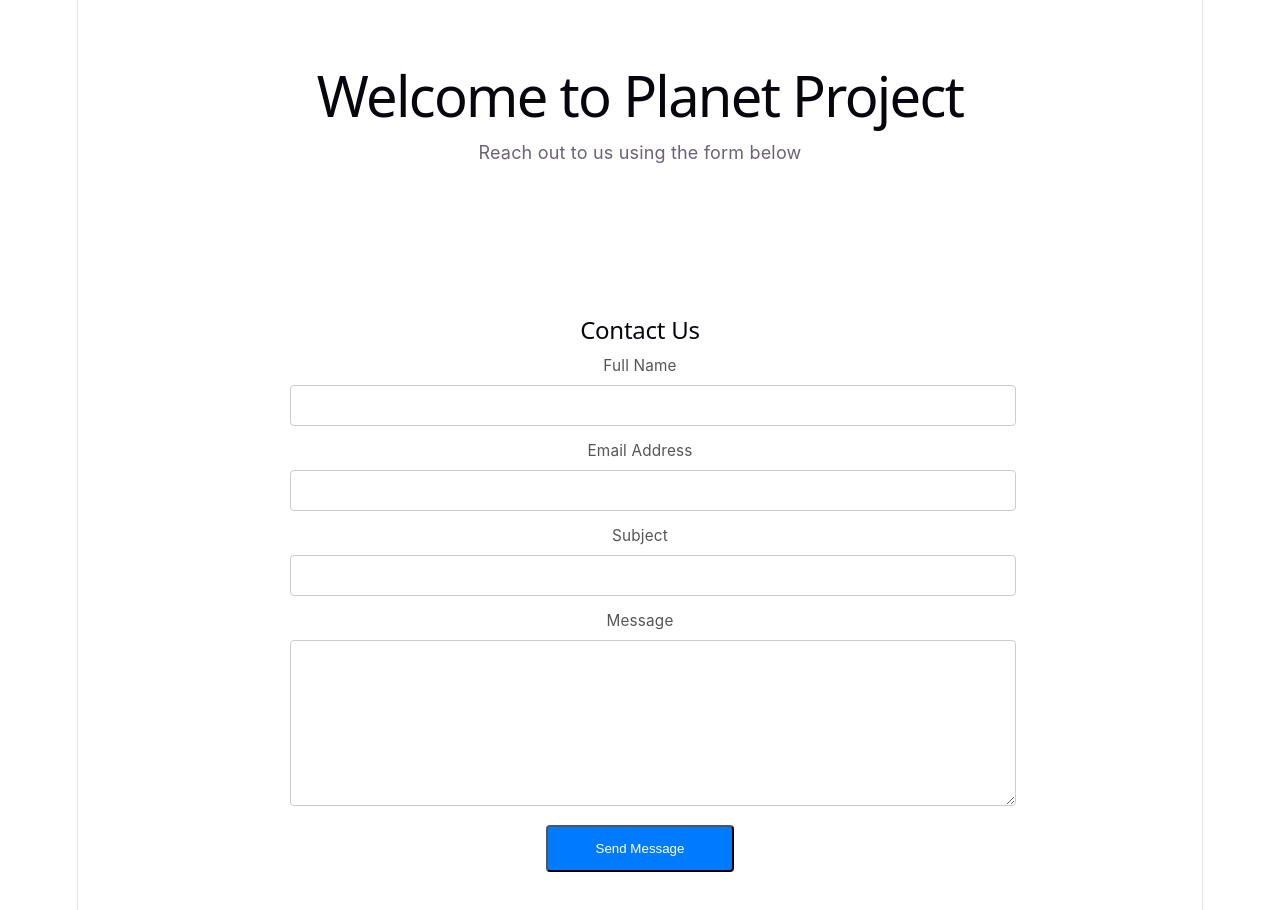
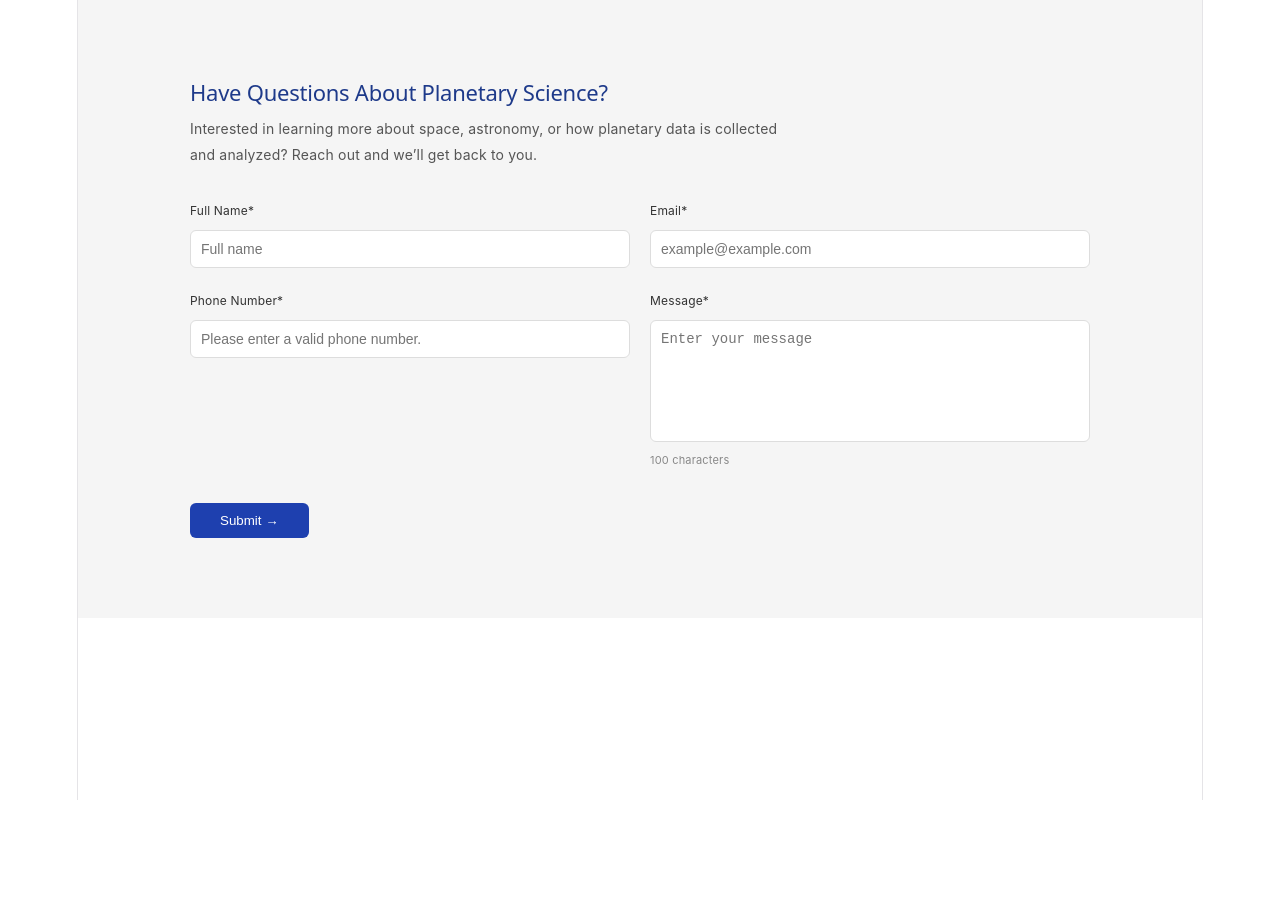
Before and after one commit to Gentle-Codes/GROUP-6.-Capstone-Project, a React (Create React App) app: page / in a window 1280 px wide. Shown: the top 910 px of the page. After the commit the page ends 800 px from the top, so only its background shows below. Built offline with nearby package versions, Linux system fonts and the light colour scheme.

Commit message:
match Figma mockup

```diff
--- a/src/App.css
+++ b/src/App.css
@@ -55,7 +55,7 @@
 /* CRA / MAIN APP STYLES */
 /* ========================= */
 
-.App { text-align: center; }
+
 
 .App-logo { height: 40vmin; pointer-events: none; }
 
--- a/src/App.js
+++ b/src/App.js
@@ -6,10 +6,7 @@ import './styles/ContactForm.css'; // make sure this path matches where you save
 function App() {
   return (
     <div className="App">
-      <header style={{ textAlign: 'center', padding: '50px 20px' }}>
-        <h1>Welcome to Planet Project</h1>
-        <p>Reach out to us using the form below</p>
-      </header>
+
 
       {/* Contact Form */}
       <ContactForm />
--- a/src/components/ContactForm.jsx
+++ b/src/components/ContactForm.jsx
@@ -1,99 +1,55 @@
-import React, { useState } from 'react';
-import '../styles/ContactForm.css'; // Make sure path is correct
+import React from "react";
+import "../styles/ContactForm.css";
 
-export default function ContactForm() {
-  const [formData, setFormData] = useState({ name: '', email: '', subject: '', message: '' });
-  const [errors, setErrors] = useState({});
-  const [submitted, setSubmitted] = useState(false);
-  const [submitError, setSubmitError] = useState(null);
-  const [isSubmitting, setIsSubmitting] = useState(false);
+function ContactForm() {
+  return (
+    <section className="contact-section">
+      <div className="contact-container">
+        <h2>Have Questions About Planetary Science?</h2>
 
-  const handleChange = (e) => {
-    const { name, value } = e.target;
-    setFormData((prev) => ({ ...prev, [name]: value }));
-    if (errors[name]) setErrors((prev) => ({ ...prev, [name]: '' }));
-  };
+        <p className="contact-desc">
+          Interested in learning more about space, astronomy, or how planetary
+          data is collected and analyzed? Reach out and we’ll get back to you.
+        </p>
 
-  const validate = () => {
-    const errs = {};
-    if (!formData.name.trim()) errs.name = 'Full name is required.';
-    const emailRegex = /^[^\s@]+@[^\s@]+\.[^\s@]+$/;
-    if (!formData.email.trim()) {
-      errs.email = 'Email address is required.';
-    } else if (!emailRegex.test(formData.email.trim())) {
-      errs.email = 'Please enter a valid email address.';
-    }
-    if (!formData.subject.trim()) errs.subject = 'Subject is required.';
-    if (!formData.message.trim()) {
-      errs.message = 'Message is required.';
-    } else if (formData.message.trim().length < 10) {
-      errs.message = 'Message must be at least 10 characters long.';
-    }
-    return errs;
-  };
+        <form className="contact-form">
+          {/* Row 1 */}
+          <div className="form-row">
+            <div className="form-group">
+              <label>Full Name<span className="required">*</span></label>
+              <input type="text" placeholder="Full name" />
+            </div>
 
-  const handleSubmit = async () => {
-    const errs = validate();
-    if (Object.keys(errs).length > 0) {
-      setErrors(errs);
-      return;
-    }
-    setIsSubmitting(true);
-    setSubmitError(null);
+            <div className="form-group">
+              <label>Email<span className="required">*</span></label>
+              <input type="email" placeholder="example@example.com" />
+            </div>
+          </div>
 
-    try {
-      const response = await fetch('YOUR_INSTRUCTOR_SUBMISSION_ENDPOINT_HERE', {
-        method: 'POST',
-        headers: { 'Content-Type': 'application/json' },
-        body: JSON.stringify(formData),
-      });
-      if (!response.ok) throw new Error('Submission failed. Please try again later.');
-      setSubmitted(true);
-      setFormData({ name: '', email: '', subject: '', message: '' });
-    } catch (err) {
-      setSubmitError(err.message);
-    } finally {
-      setIsSubmitting(false);
-    }
-  };
+          {/* Row 2 */}
+          <div className="form-row">
+            <div className="form-group">
+              <label>Phone Number<span className="required">*</span></label>
+              <input
+                type="text"
+                placeholder="Please enter a valid phone number."
+              />
+            </div>
 
-  if (submitted) {
-    return (
-      <section id="contact" className="contact-section">
-        <div className="form-success">
-          <div className="success-icon">&#10003;</div>
-          <h3>Message Sent Successfully!</h3>
-          <p>Thank you for reaching out. We will get back to you as soon as possible.</p>
-        </div>
-      </section>
-    );
-  }
+            <div className="form-group">
+              <label>Message<span className="required">*</span></label>
+              <textarea placeholder="Enter your message"></textarea>
+              <small>100 characters</small>
+            </div>
+          </div>
 
-  return (
-    <section id="contact" className="contact-section">
-      <h2>Contact Us</h2>
-      {submitError && <div className="submit-error">{submitError}</div>}
-      <div className="form-wrapper">
-        <label htmlFor="name">Full Name</label>
-        <input id="name" name="name" value={formData.name} onChange={handleChange} />
-        {errors.name && <span className="field-error">{errors.name}</span>}
-
-        <label htmlFor="email">Email Address</label>
-        <input id="email" name="email" value={formData.email} onChange={handleChange} />
-        {errors.email && <span className="field-error">{errors.email}</span>}
-
-        <label htmlFor="subject">Subject</label>
-        <input id="subject" name="subject" value={formData.subject} onChange={handleChange} />
-        {errors.subject && <span className="field-error">{errors.subject}</span>}
-
-        <label htmlFor="message">Message</label>
-        <textarea id="message" name="message" value={formData.message} onChange={handleChange} />
-        {errors.message && <span className="field-error">{errors.message}</span>}
-
-        <button type="button" onClick={handleSubmit} disabled={isSubmitting} className="submit-btn">
-          {isSubmitting ? 'Sending...' : 'Send Message'}
-        </button>
+          <button type="submit" className="submit-btn">
+            Submit →
+          </button>
+        </form>
       </div>
     </section>
   );
 }
+
+export default ContactForm;
--- a/src/index.css
+++ b/src/index.css
@@ -63,7 +63,7 @@ body {
   width: 1126px;
   max-width: 100%;
   margin: 0 auto;
-  text-align: center;
+  text-align: left;
   border-inline: 1px solid var(--border);
   min-height: 100svh;
   display: flex;
--- a/src/styles/ContactForm.css
+++ b/src/styles/ContactForm.css
@@ -1,12 +1,107 @@
-.contact-section { padding: 100px 24px; max-width: 700px; margin: 0 auto; }
-label { display: block; font-size: 0.85rem; color: #555; margin-bottom: 6px; }
-input, textarea { width: 100%; padding: 12px; margin-bottom: 12px; border: 1px solid #ccc; border-radius: 4px; }
-input:focus, textarea:focus { border-color: #007bff; outline: none; }
-textarea { min-height: 140px; resize: vertical; }
-.field-error { color: red; font-size: 0.8rem; margin-top: 4px; display: block; }
-.submit-btn { padding: 14px 48px; background: #007bff; color: white; border-radius: 4px; cursor: pointer; }
-.submit-btn:disabled { opacity: 0.6; cursor: not-allowed; }
-.form-success { text-align: center; padding: 80px 24px; }
-.success-icon { font-size: 3rem; color: green; margin-bottom: 16px; }
-.submit-error { background: #f8d7da; padding: 12px; border-radius: 4px; color: #721c24; margin-bottom: 20px; }
-@media (max-width: 600px) { .contact-section { padding: 80px 16px; } .submit-btn { width: 100%; } }
+/* SECTION BACKGROUND */
+.contact-section {
+  background: #f5f5f5 !important; /* light grey */
+  padding: 80px 20px;
+}
+
+/* CONTAINER */
+.contact-container {
+  max-width: 900px;
+  margin: 0 auto;
+}
+
+/* HEADING */
+.contact-container h2 {
+  color: #1e3a8a;
+  font-size: 22px;
+  margin-bottom: 10px;
+}
+
+/* DESCRIPTION */
+.contact-desc {
+  font-size: 14px;
+  color: #555;
+  margin-bottom: 30px;
+  max-width: 600px;
+}
+
+/* FORM LAYOUT */
+.form-row {
+  display: flex;
+  gap: 20px;
+  margin-bottom: 20px;
+}
+
+/* FORM GROUP */
+.form-group {
+  flex: 1;
+  display: flex;
+  flex-direction: column;
+}
+
+/* LABEL */
+.form-group label {
+  font-size: 12px;
+  margin-bottom: 6px;
+  color: #333;
+}
+
+/* INPUTS */
+.form-group input,
+.form-group textarea {
+  background: #ffffff !important; /* force white */
+  border: 1px solid #ddd;
+  padding: 10px;
+  border-radius: 6px;
+  font-size: 14px;
+  color: #000;
+}
+
+/* TEXTAREA */
+textarea {
+  min-height: 100px;
+  resize: none;
+}
+
+/* SMALL TEXT */
+small {
+  font-size: 11px;
+  color: #888;
+  margin-top: 5px;
+}
+
+/* BUTTON */
+.submit-btn {
+  background: #1e40af !important; /* blue */
+  color: #fff;
+  border: none;
+  padding: 10px 30px;
+  border-radius: 6px;
+  cursor: pointer;
+  margin-top: 10px;
+}
+
+.submit-btn:hover {
+  background: #1e3a8a !important;
+}
+
+/* MOBILE */
+@media (max-width: 768px) {
+  .form-row {
+    flex-direction: column;
+  }
+  .contact-container,
+.contact-container h2,
+.contact-desc,
+.form-group,
+.form-group label,
+.form-group input,
+.form-group textarea {
+  text-align: left;
+}
+
+form label span.required {
+  color: red !important;
+  margin-left: 2px;
+}
+}
```
